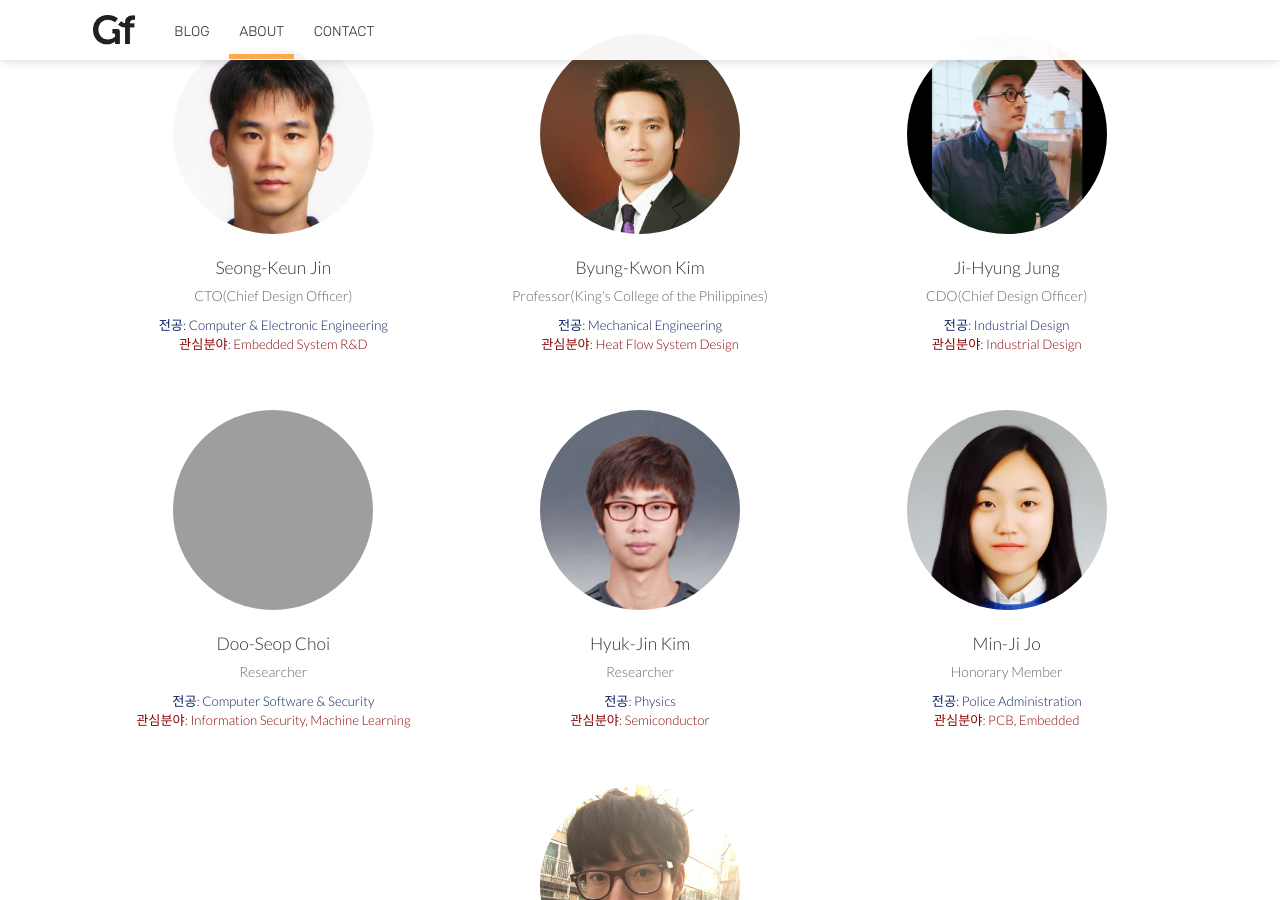
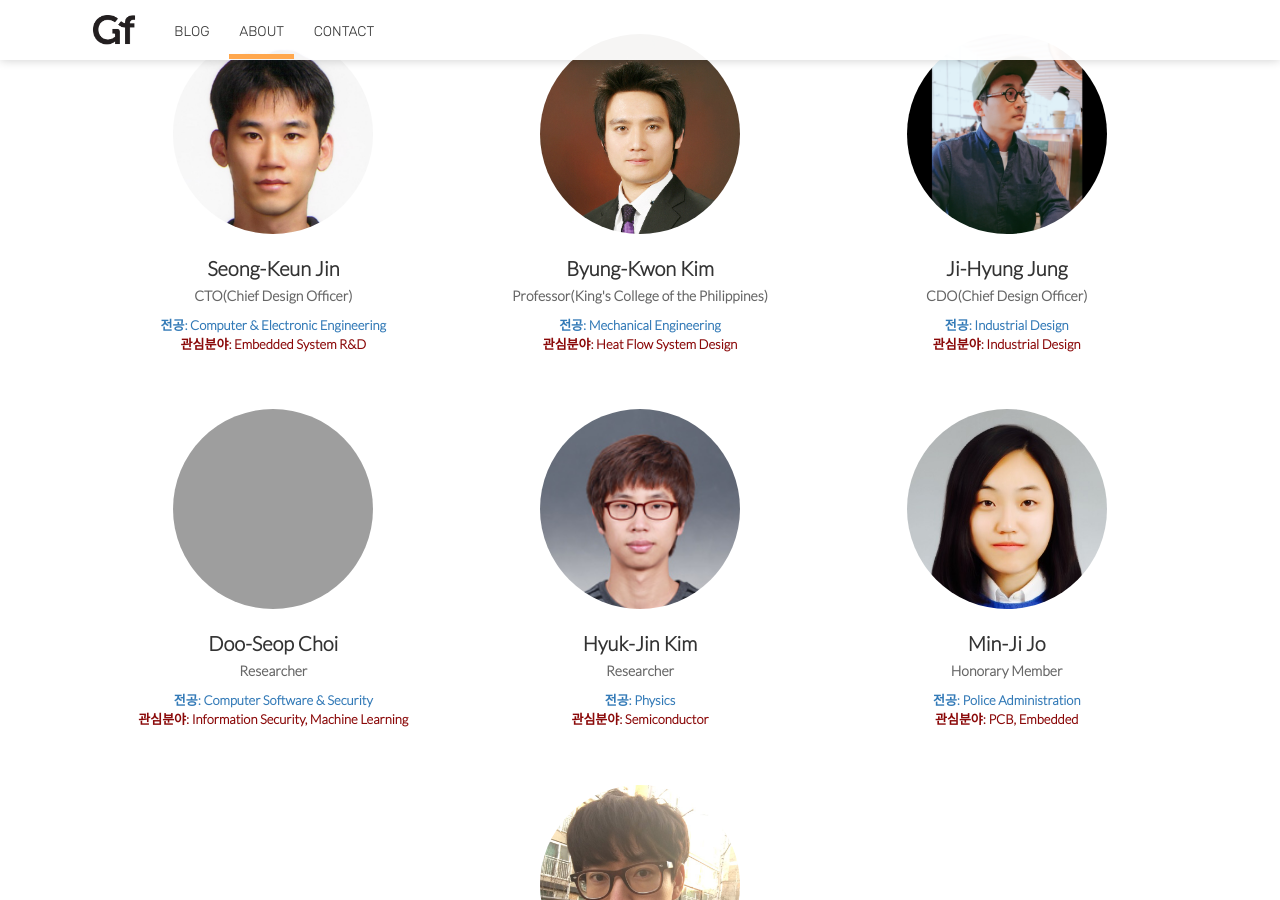
Before and after one commit to godsfingers/godsfingers.github.io, a Jekyll site: the page built from about.html, in a window 1280 px wide and 900 px high, scrolled down 956 px. Built offline with Jekyll 4.4.1, drawn with Linux system fonts in a browser that asks for light colours; nearby versions of some CDN libraries; grey boxes are pictures that could not be loaded.

Commit message:
Member info css 수정

```diff
--- a/_sass/staff.scss
+++ b/_sass/staff.scss
@@ -22,22 +22,27 @@
 
 	.name {
 		margin-top: 20px;
+		font-size: 20px;
+		font-weight: bold;
 	}
 
 	.position {
 		color: #666;
-		font-size: .8em;
+		font-size: 14px;
+		font-weight: 600;
 	}
 
 	.major {
 		margin-top: 1px;
-		color: #0B2161;
-		font-size: .755em;
+		color: #337ab7;
+		font-size: 13px;
+		font-weight: 600;
 	}
 
 	.blurb {
 		color: #8A0808;
-		font-size: .755em;
+		font-size: 13px;
+		font-weight: 600;
 	}
 
 }
```
